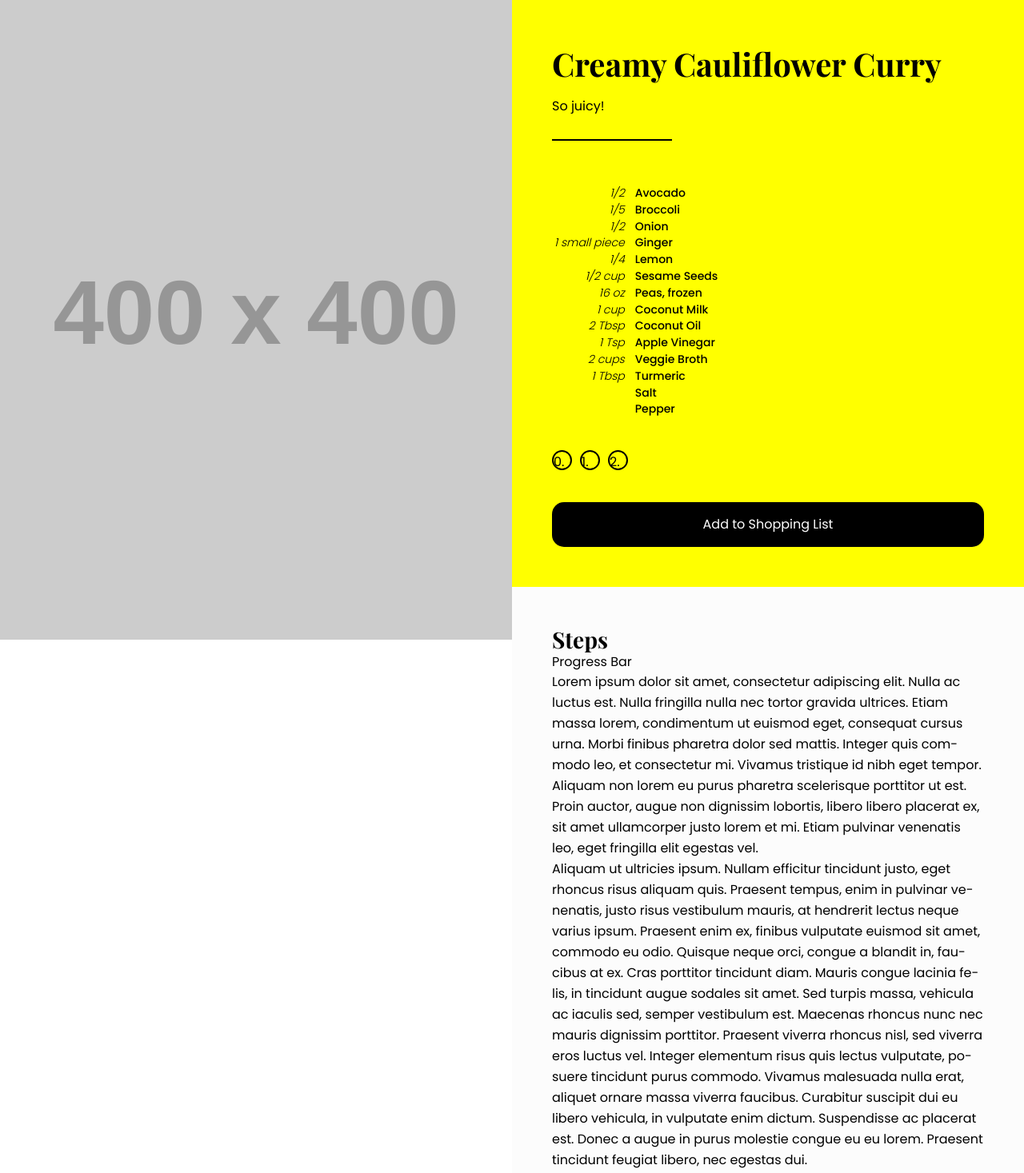
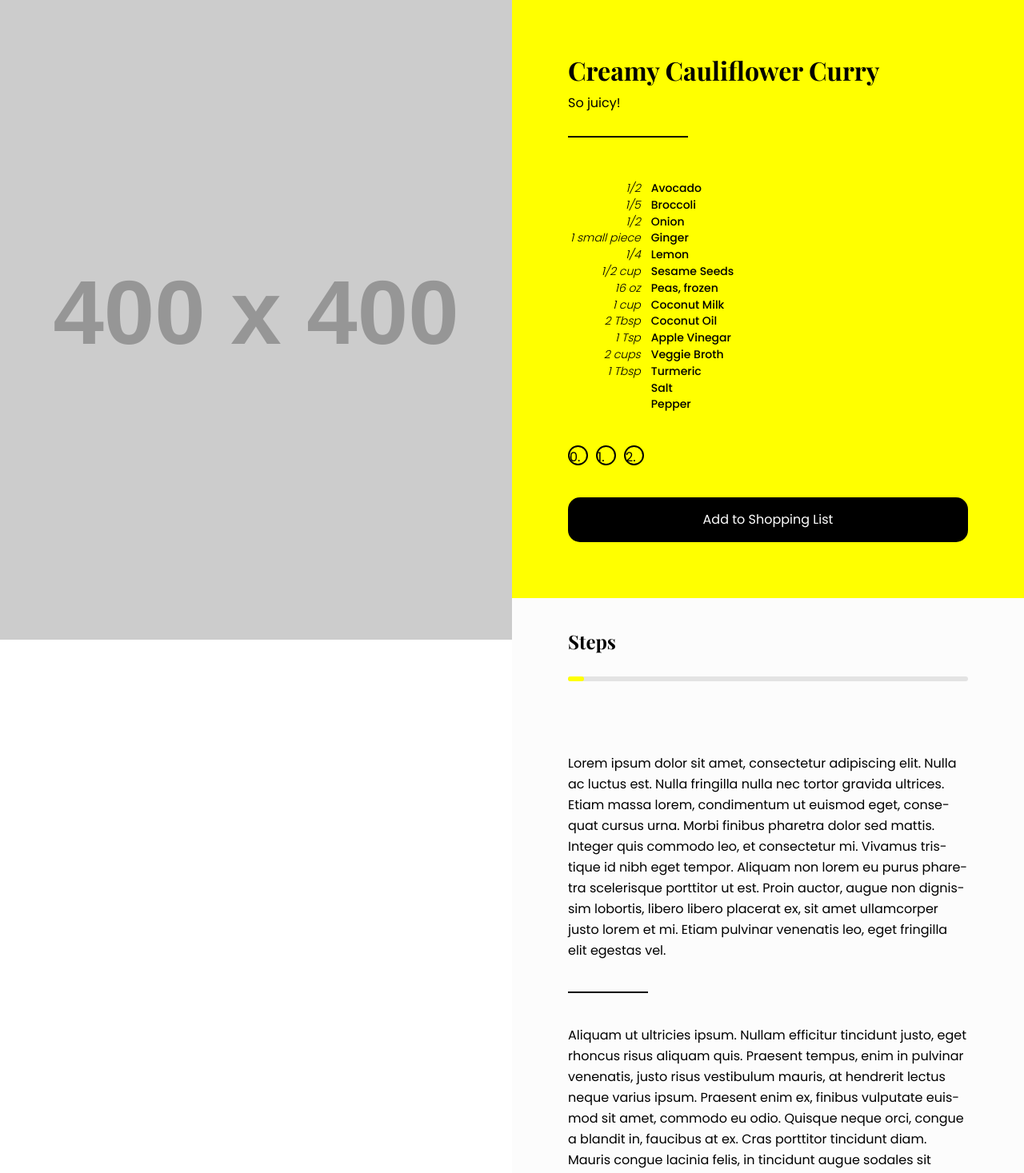
Before and after one commit to noceo/plantique, a Next.js app: page /recipes/creamy-cauliflower-curry in a window 1280 px wide. Shown: the top 1467 px of the page at 80% size. Built offline with nearby package versions, Linux system fonts and the light colour scheme.

Commit message:
added steps and author section to recipe page

```diff
--- a/src/app/recipes/[slug]/page.tsx
+++ b/src/app/recipes/[slug]/page.tsx
@@ -1,6 +1,8 @@
 import AllergenInfo from "@/components/AllergenInfo/AllergenInfo";
 import Button from "@/components/Button/Button";
+import CreatorCard from "@/components/CreatorCard/CreatorCard";
 import CustomImage from "@/components/CustomImage/CustomImage";
+import ProgressBar from "@/components/ProgressBar/ProgressBar";
 import { Allergen } from "@/shared/interfaces/allergen.interface";
 
 const recipes = [
@@ -123,6 +125,13 @@ const steps = [
   "Phasellus eget rutrum ex, sed consequat odio. Praesent condimentum dapibus mauris, ut congue diam viverra et. Ut lobortis nibh vel nisi pellentesque, id pretium tellus auctor. Cras metus ante, euismod et convallis et, bibendum id nisi. Sed quis tellus augue. Quisque ut ullamcorper enim. Vestibulum sit amet lorem ultrices, aliquet felis vestibulum, sodales sapien. Etiam quis odio a mi consectetur consequat. Vestibulum ante ipsum primis in faucibus orci luctus et ultrices posuere cubilia curae.",
 ];
 
+const author = {
+  name: "Paul",
+  slogan: "Love is my secret ingredient that puts a smile on everyone’s face.",
+  created_at: new Date(),
+  imgSrc: "https://placehold.co/400",
+};
+
 interface PageParams {
   slug: string;
 }
@@ -184,13 +193,36 @@ export default function Recipe({ params }: PageProps) {
           </div>
         </section>
         <section className="recipe-page__steps">
-          <h2>Steps</h2>
-          <div className="recipe-page__progress-bar">Progress Bar</div>
-          {steps.map((step, i) => (
-            <p key={"step" + i}>{step}</p>
-          ))}
+          <div className="recipe-page__steps-header">
+            <h2>Steps</h2>
+            <div className="recipe-page__progress-bar">
+              <ProgressBar progress={20} />
+            </div>
+          </div>
+          <div className="recipe-page__steps-items">
+            {steps.map((step, i) => (
+              <p
+                key={"step" + i}
+                className="recipe-page__steps-item"
+                data-step-id={i + 1}
+              >
+                {step}
+              </p>
+            ))}
+          </div>
+          <p className="recipe-page__greeting">Enjoy 🍽️</p>
         </section>
-        <section className="recipe-page__author"></section>
+        <section className="recipe-page__author">
+          <h2>Creator</h2>
+          <div className="recipe-page__author-info">
+            <CreatorCard
+              name={author.name}
+              slogan={author.slogan}
+              member_since={author.created_at}
+              imgSrc={author.imgSrc}
+            />
+          </div>
+        </section>
         <section className="recipe-page__suggestions"></section>
       </div>
     </div>
--- /dev/null
+++ b/src/components/CreatorCard/CreatorCard.tsx
@@ -0,0 +1,30 @@
+import CustomImage from "../CustomImage/CustomImage";
+
+interface CreatorCardProps {
+  name: string;
+  slogan: string;
+  member_since: Date;
+  imgSrc: string;
+}
+
+export default function CreatorCard({
+  name,
+  slogan,
+  member_since,
+  imgSrc,
+}: CreatorCardProps) {
+  return (
+    <div className="creator-card">
+      <div className="creator-card__img">
+        <CustomImage src={imgSrc} alt={`Profile picture of ${name}`} />
+      </div>
+      <div className="creator-card__content">
+        <p className="creator-card__name">{name}</p>
+        <p className="creator-card__slogan">{slogan}</p>
+        <p className="creator-card__member-since">
+          Member since {member_since.getFullYear()}
+        </p>
+      </div>
+    </div>
+  );
+}
--- /dev/null
+++ b/src/components/CreatorCard/_creator-card.scss
@@ -0,0 +1,39 @@
+.creator-card {
+  display: flex;
+
+  &__img {
+    display: block;
+    width: 80px;
+    height: 80px;
+    margin-right: 20px;
+
+    img {
+      border-radius: 50%;
+    }
+  }
+
+  &__content {
+    flex: 1;
+
+    > * {
+      display: block;
+      margin-bottom: 10px;
+    }
+  }
+
+  &__name {
+    font-size: font-size(18px);
+    font-weight: 600;
+  }
+
+  &__slogan {
+    font-size: font-size(14px);
+    font-weight: 300;
+  }
+
+  &__member-since {
+    font-size: font-size(14px);
+    font-weight: 300;
+    font-style: italic;
+  }
+}
--- /dev/null
+++ b/src/components/ProgressBar/ProgressBar.tsx
@@ -0,0 +1,11 @@
+interface ProgressBarProps {
+  progress: number;
+}
+
+export default function ProgressBar({ progress }: ProgressBarProps) {
+  return (
+    <div className="progress-bar">
+      <div style={{ width: progress }} />
+    </div>
+  );
+}
--- /dev/null
+++ b/src/components/ProgressBar/_progress-bar.scss
@@ -0,0 +1,16 @@
+.progress-bar {
+  position: relative;
+  min-height: 6px;
+  background-color: #e3e3e3;
+  border-radius: 3px;
+  width: 100%;
+
+  div {
+    position: absolute;
+    top: 0;
+    left: 0;
+    background-color: yellow;
+    border-radius: inherit;
+    height: 100%;
+  }
+}
--- a/src/styles/abstracts/_mixins.scss
+++ b/src/styles/abstracts/_mixins.scss
@@ -77,15 +77,17 @@
 
 @mixin heading1 {
   @include font-serif;
-  font-size: font-size(40px);
+  font-size: font-size(32px);
+  line-height: font-size(36px);
   font-weight: 700;
 }
 
 @mixin heading2 {
   @include font-serif;
-  font-size: font-size(28px);
-  line-height: font-size(32px);
-  font-weight: 800;
+  font-size: font-size(24px);
+  line-height: font-size(28px);
+  font-weight: 700;
+  margin-bottom: 30px;
 }
 
 @mixin heading3 {
--- a/src/styles/main.scss
+++ b/src/styles/main.scss
@@ -11,6 +11,8 @@
 @import "../components/LabelToggle/label-toggle";
 @import "../components/ExploreView/explore-view";
 @import "../components/Button/button";
+@import "../components/ProgressBar/progress-bar";
+@import "../components/CreatorCard/creator-card";
 @import "./pages/recipe-page";
 
 html,
--- a/src/styles/pages/_recipe-page.scss
+++ b/src/styles/pages/_recipe-page.scss
@@ -1,5 +1,5 @@
 .recipe-page {
-  $content-padding: 50px;
+  $content-padding: 70px;
 
   display: flex;
 
@@ -26,6 +26,43 @@
   &__steps {
     background-color: #fcfcfc;
     padding: $content-padding;
+    padding-top: 0;
+  }
+
+  &__steps-header {
+    position: sticky;
+    top: 0;
+    padding: 40px 0 50px 0;
+    background-color: inherit;
+    z-index: 1;
+  }
+
+  &__steps-items {
+    p:not(:last-child)::after {
+      content: "";
+      position: absolute;
+      bottom: 0;
+      left: 0;
+      width: 20%;
+      height: 2px;
+      background-color: black;
+    }
+  }
+
+  &__steps-item {
+    position: relative;
+    padding: 40px 0;
+  }
+
+  &__greeting {
+    display: block;
+    text-align: center;
+    @include heading2;
+  }
+
+  &__author {
+    padding: $content-padding;
+    background-color: yellow;
   }
 
   &__title {
@@ -48,6 +85,7 @@
   }
 
   &__ingredient-list {
+    display: block;
     margin-bottom: 40px;
 
     thead {
```
